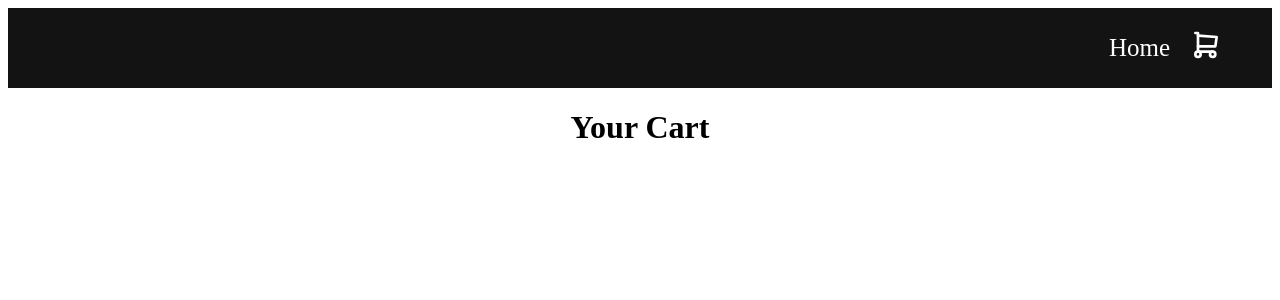
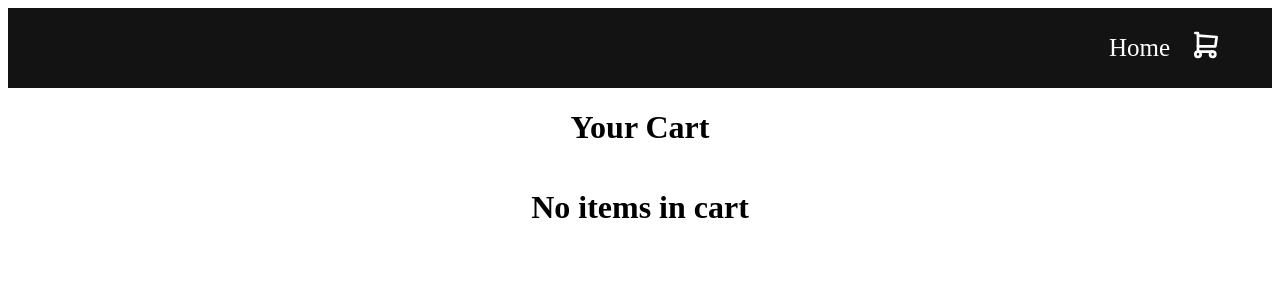
Before and after one commit to NYCJames/React-Shopping-Cart, a React (Vite) app: page /cart in a window 1280 px wide. Shown: the top 300 px of the page. Built offline with nearby package versions, Linux system fonts and the light colour scheme.

Commit message:
Update Cart Page
Added running total to the bottom of the cart and two buttons
- Continue Shopping to return to home/shop
- Checkout (Not implemented)

Added message to let the user know the cart is empty

```diff
--- a/src/pages/ShoppingCart.jsx
+++ b/src/pages/ShoppingCart.jsx
@@ -3,19 +3,34 @@ import { ShopContext } from "../context/ShopContext";
 import { PRODUCTS } from "../Products";
 import CartItem from "../components/CartItem";
 import "./ShoppingCart.css";
+import { useNavigate } from "react-router-dom";
 
 function ShoppingCart() {
   const { shoppingCart } = useContext(ShopContext);
   // console.log(shoppingCart);
   const [cartData, setCartData] = useState([]);
+  //total
+  const [total, setTotal] = useState(0);
+  const navigate = useNavigate();
 
   useEffect(
     function () {
+      let runningTotal = 0;
       const items = PRODUCTS.filter(function (value) {
         // console.log(shoppingCart.has(value.id));
+        if (shoppingCart.has(value.id)) {
+          // console.log(runningTotal, shoppingCart.get(value.id) * value.price);
+          // setTotal(total + shoppingCart.get(value.id) * value.price);
+          runningTotal =
+            runningTotal + shoppingCart.get(value.id) * value.price;
+        }
         return shoppingCart.has(value.id);
       });
+      // update total
+      // console.log(items);
       setCartData(items);
+      console.log(runningTotal);
+      setTotal(runningTotal);
     },
     [shoppingCart]
   );
@@ -34,7 +49,12 @@ function ShoppingCart() {
   //   // setData(...item);
   // });
 
-  console.log(cartData);
+  // console.log(cartData);
+  // console.log(total);
+
+  function handleGoToShop() {
+    navigate(`/`);
+  }
 
   return (
     <div className="cart">
@@ -47,6 +67,18 @@ function ShoppingCart() {
             return <CartItem value={value} key={value.id}></CartItem>;
           }
         })}
+
+        {total > 0 ? (
+          <div className="checkout">
+            <p>Subtotal: ${total}</p>
+            <button onClick={handleGoToShop}>Continue Shopping</button>
+            <button>Checkout</button>
+          </div>
+        ) : (
+          <div className="no-items">
+            <h1>No items in cart</h1>
+          </div>
+        )}
       </div>
     </div>
   );
```
Also changed, not shown: src/context/ShopContext.jsx (+14 -0 lines).
